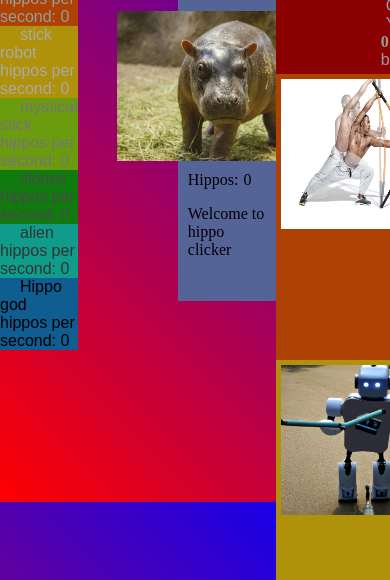
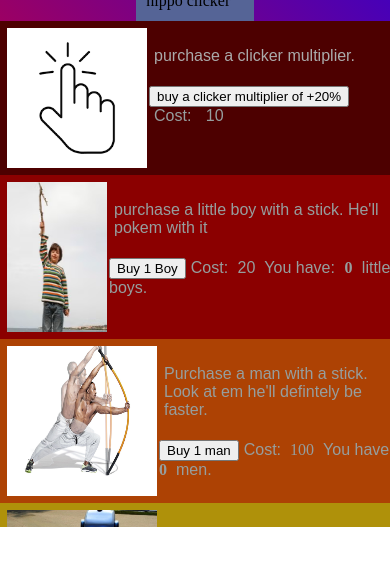
Before and after one commit to thomasae0130/hippo-clicker, a plain HTML site: page index.html in a window 390 px wide. Shown: the part 342-922 px from the top of the page. After the commit the page ends 869 px from the top, so only its background shows below. Drawn offline with Linux system fonts and the light colour scheme; a web font is replaced by a local one.

Commit message:
media tags for content display

```diff
--- a/resources/styles.css
+++ b/resources/styles.css
@@ -16,7 +16,7 @@ main {
 #hippo-container {
     background-color: #556496;
     width: 20%;
-    height: 50%;
+    height: 40%;
     display: flex;
     flex-direction: column;
     justify-content: center;
@@ -64,12 +64,12 @@ h1 {
 }
 #shop {
     width: 43%;
-    height: 1000px;
-    margin-left: auto;
+    height: 99%;
     display: flex;
     flex-direction: column;
     overflow-y: auto;
     overflow-x: hidden;
+    margin-right: 5px;
 }
 .boyButton {
     height: 10px;
@@ -351,3 +351,92 @@ padding: 5px;
 #ghps {
     margin-left: 20px;
 }
+@media only screen and (max-width: 1000px) {
+    #hippo-container img {
+        width: 190px;
+        height: 120px;
+    }
+
+    #multiplierTotals {
+        width: 30%;
+    }
+    body {
+        background-repeat: no-repeat;
+
+    }
+}
+@media only screen and (max-width: 1040px) {
+    #hippo-container {
+        margin-left: 20px;
+        margin-right:20px;
+    }
+}
+@media only screen and (max-width: 1358px ) {
+    #multiplierTotals {
+        width: 25%;
+    }
+    #hippo-container {
+        margin: 0;
+        margin-left: 40px;
+        margin-right: 40px;
+    }
+    #shop {
+        margin-left: 0px;
+    }
+}
+@media only screen and (max-width: 1149px) {
+    #hippo-container h1 {
+       font-size: 1.5em;
+    }
+}
+@media only screen and (max-width: 862px) {
+    #hippo-container h1 {
+       text-align: center;
+    }
+    #hippo-container img {
+        width: 160px;
+        height: 90px;
+    }
+}
+@media only screen and (max-width: 1290px){
+    #shop {
+        width: 45%;
+        display: block;
+    }
+}
+#shop img {
+    padding: 2px;
+}
+@media only screen and (max-width: 840px) {
+    body {
+        display: block;
+        align-items: center;
+        justify-content: center;
+    }
+    #hippo-container {
+        margin-left: auto;
+        margin-right: auto;
+        height: 30%;
+        width: 25%;
+    }
+    #multiplierTotals {
+        display: grid;
+        grid-template-columns: 1fr 1fr 1fr 1fr;
+        width: 100%;
+        height: 10%;
+        text-align: center;
+    }
+    #multiplierTotals span {
+        margin: 0;
+    }
+    #shop {
+        display: block;
+        width: 100%;
+        height: 60%;
+    }
+}
+@media only screen and (max-width: 594px) {
+    #hippo-container {
+        margin-top: 5px;
+    }
+}
```
